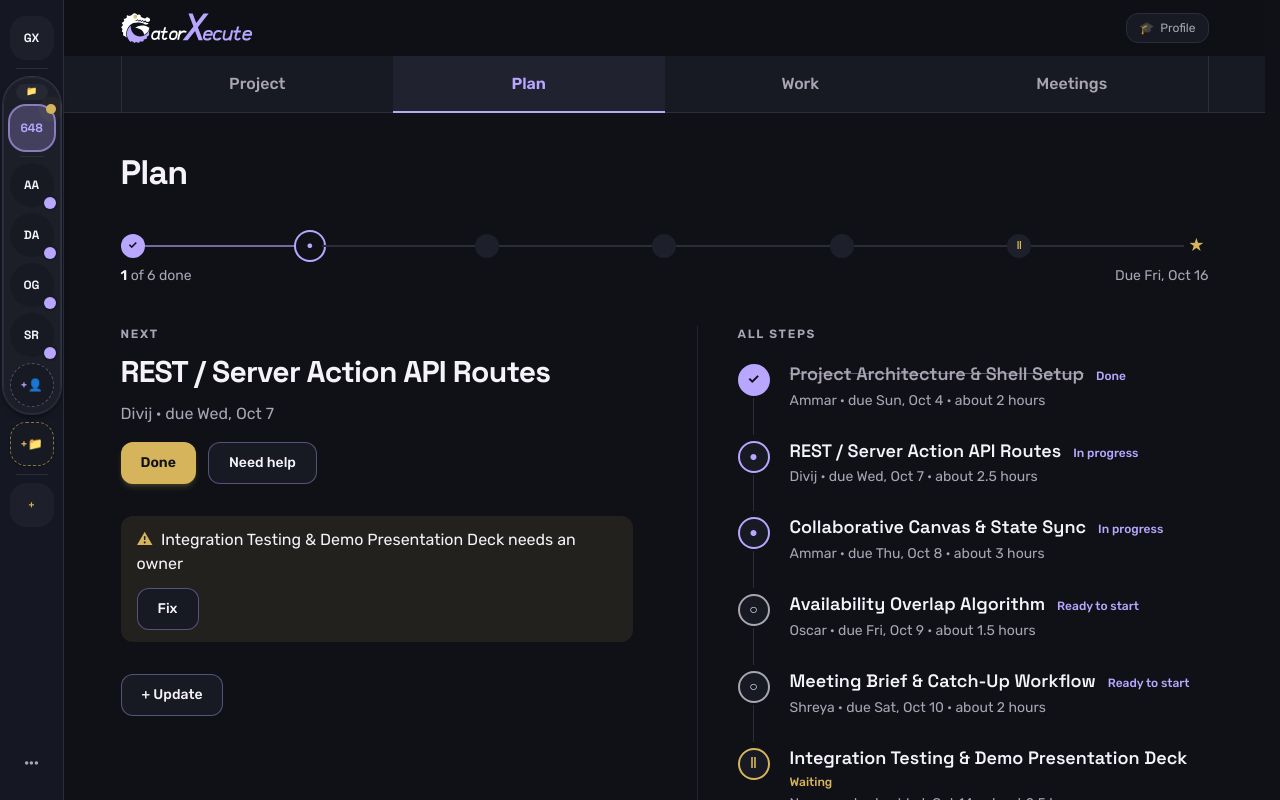
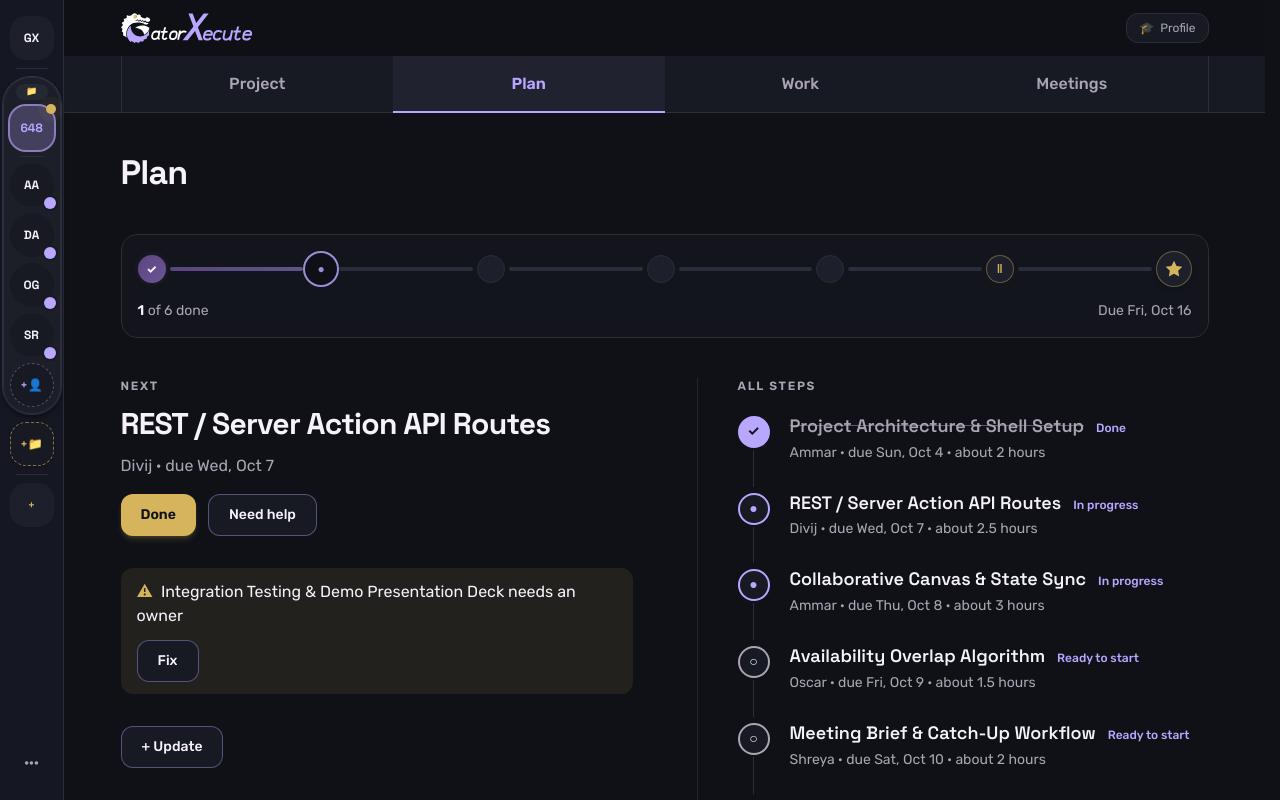
Before and after one commit to akalmeher/gatorXecute, a Next.js app: page /plan in a window 1280 px wide. Shown: the top 800 px of the page. Built offline with nearby package versions, Linux system fonts and the light colour scheme.

Commit message:
feat(plan): royal purple gradient progression and celebratory spinning/twinkling milestone star

```diff
--- a/app/globals.css
+++ b/app/globals.css
@@ -215,3 +215,70 @@ body {
 .btn-purple-outline:active {
   transform: scale(0.97);
 }
+
+/* Star celebration & twinkle animations for ProgressRail */
+@keyframes starSpinTwinkle {
+  0% {
+    transform: rotate(0deg) scale(1);
+    filter: drop-shadow(0 0 6px rgba(213, 180, 92, 0.7));
+  }
+  25% {
+    transform: rotate(90deg) scale(1.22);
+    filter: drop-shadow(0 0 16px rgba(213, 180, 92, 0.95)) drop-shadow(0 0 24px rgba(184, 166, 255, 0.8));
+  }
+  50% {
+    transform: rotate(180deg) scale(1.08);
+    filter: drop-shadow(0 0 10px rgba(213, 180, 92, 0.8));
+  }
+  75% {
+    transform: rotate(270deg) scale(1.28);
+    filter: drop-shadow(0 0 20px rgba(255, 224, 130, 1)) drop-shadow(0 0 30px rgba(184, 166, 255, 0.9));
+  }
+  100% {
+    transform: rotate(360deg) scale(1);
+    filter: drop-shadow(0 0 6px rgba(213, 180, 92, 0.7));
+  }
+}
+
+@keyframes twinkleBinkle {
+  0%, 100% {
+    opacity: 0.2;
+    transform: scale(0.6) rotate(0deg);
+  }
+  50% {
+    opacity: 1;
+    transform: scale(1.35) rotate(45deg);
+    filter: drop-shadow(0 0 8px rgba(213, 180, 92, 0.9)) drop-shadow(0 0 12px rgba(184, 166, 255, 0.8));
+  }
+}
+
+@keyframes beamPulse {
+  0%, 100% {
+    opacity: 0.85;
+    filter: drop-shadow(0 0 3px rgba(184, 166, 255, 0.4));
+  }
+  50% {
+    opacity: 1;
+    filter: drop-shadow(0 0 8px rgba(184, 166, 255, 0.8)) drop-shadow(0 0 12px rgba(213, 180, 92, 0.5));
+  }
+}
+
+.star-spin-twinkle {
+  animation: starSpinTwinkle 4s cubic-bezier(0.4, 0, 0.2, 1) infinite;
+}
+
+.sparkle-twinkle-1 {
+  animation: twinkleBinkle 2s ease-in-out infinite;
+}
+
+.sparkle-twinkle-2 {
+  animation: twinkleBinkle 2s ease-in-out 0.65s infinite;
+}
+
+.sparkle-twinkle-3 {
+  animation: twinkleBinkle 2s ease-in-out 1.3s infinite;
+}
+
+.rail-beam-pulse {
+  animation: beamPulse 3s ease-in-out infinite;
+}
--- a/features/plan/ProgressRail.tsx
+++ b/features/plan/ProgressRail.tsx
@@ -6,49 +6,235 @@ import { formatDay } from "./plan-display";
 
 /**
  * Feature Owner: Divij Anand
- * The whole plan at a glance: ✓ done, ● now, ○ later, ★ deadline.
- * Shape and label carry the state, not color alone.
+ * The whole plan at a glance:
+ * - Color gradient progression: Dull purple -> Radiant Royal Bright Purple -> SFSU Gold.
+ * - Star Milestone: Scales up, spins, and twinkles with sparkles when all tasks are achieved.
+ * - Shape and label carry state, not color alone (✓ done, ● now, ‖ waiting, ○ later).
  */
 
+interface NodeStyle {
+  rgb: string;
+  background: string;
+  textColor: string;
+  boxShadow: string;
+}
+
+function getNodeColor(index: number, total: number): NodeStyle {
+  const t = total <= 1 ? 1 : Math.min(1, Math.max(0, index / (total - 1)));
+
+  // Interpolate RGB from dull deep purple (91, 69, 130) to royal bright purple (196, 181, 253)
+  const r = Math.round(91 + (196 - 91) * t);
+  const g = Math.round(69 + (181 - 69) * t);
+  const b = Math.round(130 + (253 - 130) * t);
+
+  // Subtle diagonal shift for tactile depth
+  const r2 = Math.min(255, Math.round(r + 16));
+  const g2 = Math.min(255, Math.round(g + 16));
+  const b2 = Math.min(255, Math.round(b + 18));
+
+  // Contrast text color
+  const textColor = t > 0.45 ? "#0F1117" : "#F5F2FA";
+  const glowAlpha = (0.28 + 0.45 * t).toFixed(2);
+  const glowSize = Math.round(6 + 10 * t);
+
+  return {
+    rgb: `rgb(${r}, ${g}, ${b})`,
+    background: `linear-gradient(135deg, rgb(${r}, ${g}, ${b}) 0%, rgb(${r2}, ${g2}, ${b2}) 100%)`,
+    textColor,
+    boxShadow: `0 0 ${glowSize}px rgba(${r}, ${g}, ${b}, ${glowAlpha})`,
+  };
+}
+
 export function ProgressRail({ steps, deadline }: { steps: PlanStep[]; deadline?: string }) {
+  const total = steps.length;
   const done = steps.filter((s) => s.state === "done").length;
+  const allDone = total > 0 && done === total;
   const nowIndex = steps.findIndex((s) => s.state === "doing" || s.state === "ready");
 
   return (
-    <div className="space-y-2" aria-label={`${done} of ${steps.length} steps done`}>
+    <div
+      className="space-y-2.5 rounded-2xl border border-[#2A2E39] bg-[#161820]/70 p-4 backdrop-blur-md transition-all duration-500"
+      aria-label={`${done} of ${total} steps done${allDone ? ", all milestones completed" : ""}`}
+    >
       <ol className="flex items-center">
         {steps.map((step, i) => {
           const isDone = step.state === "done";
           const isNow = i === nowIndex;
+          const nodeColor = getNodeColor(i, total);
+
+          // Calculate line style to next node or milestone
+          let lineStyle: React.CSSProperties = { background: "#2A2E39" };
+          let isPulseBeam = false;
+
+          if (isDone) {
+            if (i < total - 1) {
+              const nextIsDone = steps[i + 1]?.state === "done";
+              const nextIsNow = i + 1 === nowIndex;
+              const nextColor = getNodeColor(i + 1, total);
+
+              if (nextIsDone) {
+                lineStyle = {
+                  background: `linear-gradient(to right, ${nodeColor.rgb}, ${nextColor.rgb})`,
+                  boxShadow: `0 0 6px ${nodeColor.rgb}40`,
+                };
+              } else if (nextIsNow) {
+                lineStyle = {
+                  background: `linear-gradient(to right, ${nodeColor.rgb}, rgba(184, 166, 255, 0.45))`,
+                };
+              } else {
+                lineStyle = {
+                  background: `linear-gradient(to right, ${nodeColor.rgb}, #2A2E39)`,
+                };
+              }
+            } else {
+              // Final segment leading to the milestone star
+              if (allDone) {
+                lineStyle = {
+                  background: `linear-gradient(to right, ${nodeColor.rgb}, #D5B45C)`,
+                  boxShadow: "0 0 8px rgba(213, 180, 92, 0.5)",
+                };
+                isPulseBeam = true;
+              } else {
+                lineStyle = {
+                  background: `linear-gradient(to right, ${nodeColor.rgb}, #2A2E39)`,
+                };
+              }
+            }
+          }
+
           return (
-            <li key={step.task.id} className="flex flex-1 items-center" title={step.task.title}>
+            <li
+              key={step.task.id}
+              className="flex flex-1 items-center"
+              title={`${step.task.title} (${isDone ? "Done" : isNow ? "Current" : step.state})`}
+            >
+              {/* Step Node */}
               <span
                 aria-hidden
-                className={`flex h-6 w-6 shrink-0 items-center justify-center rounded-full text-[11px] font-bold transition ${
+                style={
                   isDone
-                    ? "bg-[#B8A6FF] text-[#0F1117]"
+                    ? {
+                        background: nodeColor.background,
+                        color: nodeColor.textColor,
+                        boxShadow: nodeColor.boxShadow,
+                      }
+                    : undefined
+                }
+                className={`relative flex h-7 w-7 shrink-0 items-center justify-center rounded-full text-xs font-bold transition-all duration-300 ${
+                  isDone
+                    ? "font-extrabold"
                     : isNow
-                      ? "bg-[#0F1117] text-[#B8A6FF] ring-2 ring-[#B8A6FF] ring-offset-2 ring-offset-[#0F1117]"
+                      ? "bg-[#0F1117] text-[#B8A6FF] ring-2 ring-[#B8A6FF] ring-offset-2 ring-offset-[#0F1117] animate-pulse"
                       : step.state === "waiting"
-                        ? "bg-[#1D202A] text-[#D5B45C]"
-                        : "bg-[#1D202A] text-[#AAA5B4]"
+                        ? "bg-[#1D202A] text-[#D5B45C] border border-[#D5B45C]/40"
+                        : "bg-[#1D202A] text-[#AAA5B4] border border-[#2A2E39]"
                 }`}
               >
                 {isDone ? "✓" : step.state === "waiting" ? "‖" : isNow ? "●" : ""}
               </span>
-              <span aria-hidden className={`h-0.5 flex-1 ${isDone ? "bg-[#B8A6FF]/60" : "bg-[#2A2E39]"}`} />
+
+              {/* Connecting Track Segment */}
+              <span
+                aria-hidden
+                style={lineStyle}
+                className={`h-1 flex-1 rounded-full mx-1 transition-all duration-500 ${
+                  isPulseBeam ? "rail-beam-pulse" : ""
+                }`}
+              />
             </li>
           );
         })}
-        <li className="shrink-0" title="Deadline">
-          <span aria-hidden className="flex h-6 w-6 items-center justify-center text-[#D5B45C]">★</span>
+
+        {/* Milestone Star */}
+        <li
+          className="relative shrink-0 flex items-center justify-center"
+          title={allDone ? "🎉 Milestone Achieved! All steps completed!" : deadline ? `Milestone: Due ${formatDay(deadline)}` : "Milestone Target"}
+        >
+          <div
+            className={`relative flex items-center justify-center transition-transform duration-700 ${
+              allDone ? "scale-125 sm:scale-135 z-10" : ""
+            }`}
+          >
+            {/* Orbiting Sparkles and Celebration Halo when allDone */}
+            {allDone && (
+              <>
+                {/* Twinkling sparkle 1 - top left (Gold) */}
+                <span
+                  aria-hidden
+                  className="pointer-events-none absolute -top-3.5 -left-3 sparkle-twinkle-1 text-[#FFE082]"
+                >
+                  <svg className="h-4 w-4" viewBox="0 0 24 24" fill="currentColor">
+                    <path d="M12 0L14.59 9.41L24 12L14.59 14.59L12 24L9.41 14.59L0 12L9.41 9.41L12 0Z" />
+                  </svg>
+                </span>
+
+                {/* Twinkling sparkle 2 - top right (Electric Purple) */}
+                <span
+                  aria-hidden
+                  className="pointer-events-none absolute -top-4 -right-3.5 sparkle-twinkle-2 text-[#C4B5FD]"
+                >
+                  <svg className="h-4 w-4" viewBox="0 0 24 24" fill="currentColor">
+                    <path d="M12 0L14.59 9.41L24 12L14.59 14.59L12 24L9.41 14.59L0 12L9.41 9.41L12 0Z" />
+                  </svg>
+                </span>
+
+                {/* Twinkling sparkle 3 - bottom right (SFSU Gold) */}
+                <span
+                  aria-hidden
+                  className="pointer-events-none absolute -bottom-3 -right-3.5 sparkle-twinkle-3 text-[#D5B45C]"
+                >
+                  <svg className="h-3.5 w-3.5" viewBox="0 0 24 24" fill="currentColor">
+                    <path d="M12 0L14.59 9.41L24 12L14.59 14.59L12 24L9.41 14.59L0 12L9.41 9.41L12 0Z" />
+                  </svg>
+                </span>
+
+                {/* Ambient halo glow */}
+                <span
+                  aria-hidden
+                  className="pointer-events-none absolute inset-0 rounded-full bg-gradient-to-r from-[#D5B45C]/35 to-[#C4B5FD]/35 blur-md animate-ping opacity-60"
+                />
+              </>
+            )}
+
+            {/* The Star Element */}
+            <span
+              aria-hidden
+              className={`flex h-9 w-9 items-center justify-center rounded-full transition-all duration-500 shadow-md ${
+                allDone
+                  ? "star-spin-twinkle bg-gradient-to-tr from-[#D5B45C] via-[#FFE082] to-[#FFF3B0] text-[#0F1117] ring-2 ring-[#FFE082]/90 ring-offset-2 ring-offset-[#0F1117]"
+                  : "bg-[#1D202A] text-[#D5B45C] border border-[#D5B45C]/40 hover:border-[#D5B45C] hover:scale-105"
+              }`}
+            >
+              <svg
+                className={`h-5 w-5 ${allDone ? "fill-[#0F1117] drop-shadow-sm" : "fill-current"}`}
+                viewBox="0 0 24 24"
+              >
+                <path d="M12 2l3.09 6.26L22 9.27l-5 4.87 1.18 6.88L12 17.77l-6.18 3.25L7 14.14 2 9.27l6.91-1.01L12 2z" />
+              </svg>
+            </span>
+          </div>
         </li>
       </ol>
-      <div className="flex justify-between text-sm text-[#AAA5B4]">
-        <span>
-          <span className="font-semibold text-[#F5F2FA]">{done}</span> of {steps.length} done
-        </span>
-        {deadline && <span>Due {formatDay(deadline)}</span>}
+
+      {/* Progress & Milestone Label */}
+      <div className="flex flex-wrap items-center justify-between gap-2 text-sm text-[#AAA5B4] pt-1">
+        <div className="flex items-center gap-2">
+          {allDone ? (
+            <span className="inline-flex items-center gap-1.5 font-semibold text-[#D5B45C] animate-fade-in">
+              <span className="text-base" aria-hidden>🎉</span>
+              <span>All {done} of {total} steps achieved! Milestone unlocked!</span>
+            </span>
+          ) : (
+            <span>
+              <span className="font-semibold text-[#F5F2FA]">{done}</span> of {total} done
+            </span>
+          )}
+        </div>
+        {deadline && (
+          <span className={allDone ? "text-[#C4B5FD] font-medium" : "text-[#AAA5B4]"}>
+            {allDone ? `Achieved for ${formatDay(deadline)}` : `Due ${formatDay(deadline)}`}
+          </span>
+        )}
       </div>
     </div>
   );
```
